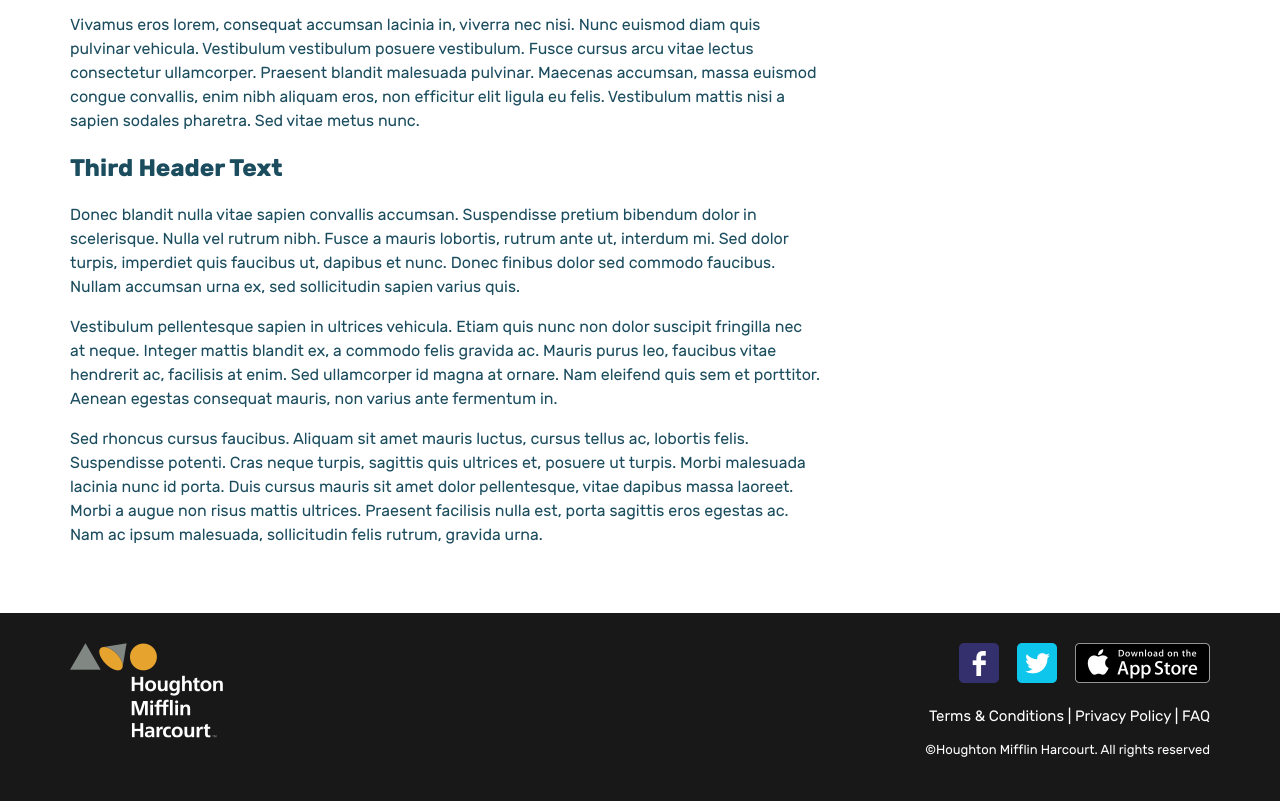
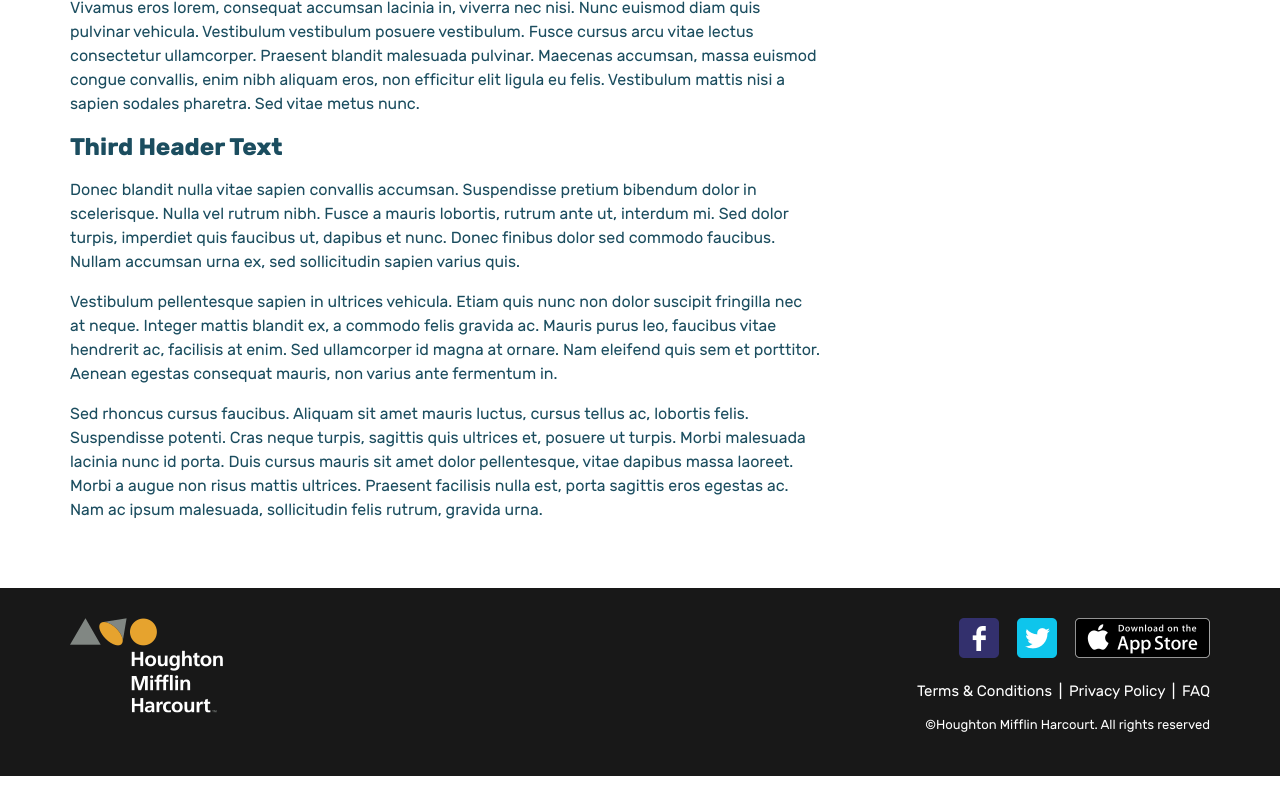
Before and after one commit to JovicaConkic/gmg-marketing-pages, a website: page app/faq.html in a window 1280 px wide. Shown: the part 739-1540 px from the top of the page. After the commit the page ends 1515 px from the top, so only its background shows below. Drawn offline with Linux system fonts and the light colour scheme.

Commit message:
GMA-5170 Update web design

```diff
--- a/app/faq.html
+++ b/app/faq.html
@@ -4,7 +4,7 @@
     <meta charset="utf-8">
     <title>Catch Up, Keep Up, or Get Ahead with Go Math! Academy!</title>
     <meta name="viewport" content="width=device-width,initial-scale=1">
-    <link href="https://www.gomathacademy.com/favicon.ico" rel="icon" type="image/x-icon" />
+    <link rel="shortcut icon" href="favicon.png" />
     <meta name="description" content="">
     <meta property="og:image" content="https://subscriptions.hmhco.com/Images/gomath-main-header-logo.png">
     <meta property="og:site_name" content="Houghton Mifflin Harcourt">
@@ -70,8 +70,8 @@
                     <a href="#"><span class="app-store"></span></a>
                 </div>
                 <div class="footer_links">
-                    <a href="terms.html">Terms & Conditions |</a>
-                    <a href="privacy.html">Privacy Policy |</a>
+                    <a href="terms.html">Terms & Conditions <span>|</span></a>
+                    <a href="privacy.html">Privacy Policy <span>|</span></a>
                     <a href="faq.html">FAQ</a>
                 </div>
                 <div>
--- a/src/scss/modules/_defaults.scss
+++ b/src/scss/modules/_defaults.scss
@@ -25,9 +25,10 @@ h1 {
     font-family: $rubik-medium;
     color: $dark_color;
     font-size: $h1;
-    line-height: 1.5em;
+    line-height: 1.25em;
     letter-spacing: 0;
     font-weight: 500;
+    margin: 0.5em 0;
 }
 h2 {
     font-family: $rubik-bold;
@@ -36,6 +37,7 @@ h2 {
     font-weight: 700;
     letter-spacing: 0px;
     line-height: 1.25em;
+    margin: 0.5em 0;
 }
 h3 {
 }
--- a/src/scss/partials/_footer.scss
+++ b/src/scss/partials/_footer.scss
@@ -27,6 +27,9 @@
         a{
             color: white;
             letter-spacing: 0px;
+            span{
+                margin: 0 3px;
+            }
         }
     }
     .copyright{
--- a/src/scss/partials/_main.scss
+++ b/src/scss/partials/_main.scss
@@ -29,6 +29,7 @@
         padding-bottom: 29.5%;
         display: inline-block;
         @include retina-image('../img/app-store-button', 'png');
+        background-position: top;
     }
     .product_shots{
         width: 100%;
```
Also changed, not shown: app/index.html (+3 -3 lines), app/privacy.html (+3 -3 lines), app/terms.html (+3 -3 lines), app/assets/css/style.min.css, 1 other file.
